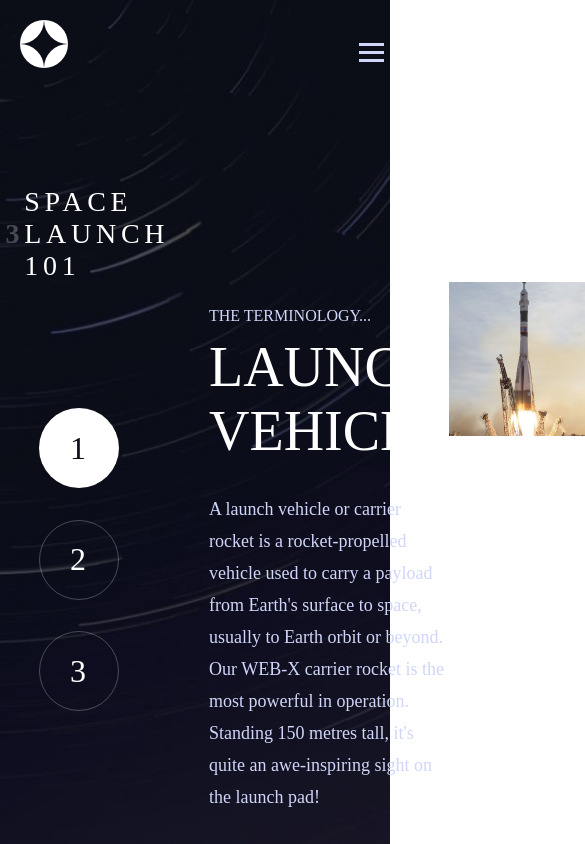
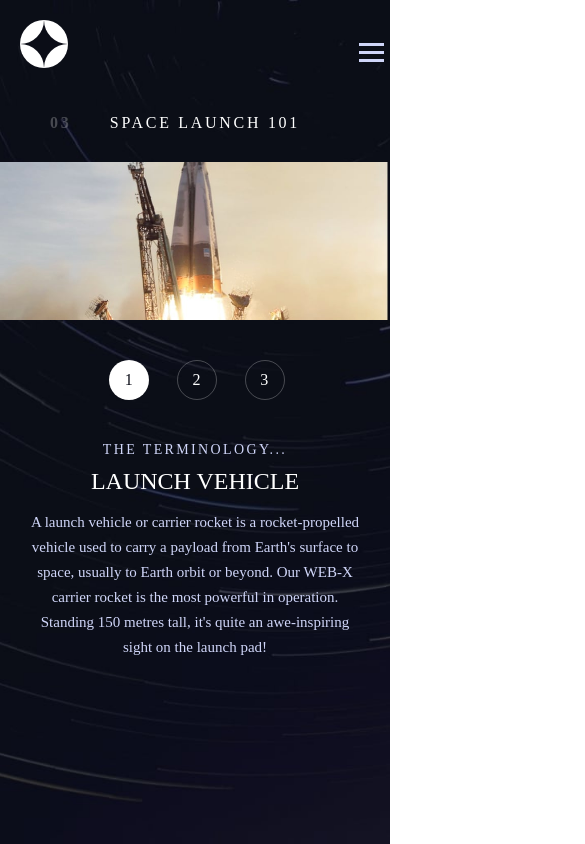
Before and after one commit to lukasviliams/space-tourism, a Vue app: page /technology in a window 390 px wide. Shown: the whole page, 585 px wide, since content can reach past the window. Built offline with nearby package versions, Linux system fonts and the light colour scheme; a web font is replaced by a local one.

Commit message:
responsive design for technology tab and mobile completed

```diff
--- a/src/components/technology-component.vue
+++ b/src/components/technology-component.vue
@@ -30,7 +30,10 @@
               </div>
             </div>
             <div class="img_container-technology">
+              <picture>
+                <source media="(max-width: 1000px)" srcset="../assets/img/technology/image-launch-vehicle-landscape.jpg">
               <img class="img" src="../assets/img/technology/image-launch-vehicle-portrait.jpg" alt="Could not fetched img, check src">
+              </picture>
             </div>
           </div>
         </template>
@@ -52,7 +55,10 @@
               </div>
             </div>
             <div class="img_container-technology">
+              <picture>
+                <source media="(max-width:1000px)" srcset="../assets/img/technology/image-spaceport-landscape.jpg">
               <img class="img" src="../assets/img/technology/image-spaceport-portrait.jpg" alt="Could not fetched img, check src">
+              </picture>
             </div>
           </div>
         </template>
@@ -74,7 +80,10 @@
               </div>
             </div>
             <div class="img_container-technology">
+              <picture>
+                <source media="(max-width:1000px)" srcset="../assets/img/technology/image-space-capsule-landscape.jpg">
               <img class="img" src="../assets/img/technology/image-space-capsule-portrait.jpg" alt="Could not fetched img, check src">
+              </picture>
             </div>
           </div>
         </template>
@@ -146,16 +155,15 @@ export default {
 </script>
 
 <style scoped>
-/* .technology-component{
-  height: 74vh;
-  width:100vw;
-} */
+.technology-component{
+  position: relative;
+}
 .header{
     display: flex;
     justify-content: center;
     align-items: center;
-    width: 20vw;
-    margin: 12vh 0 0 10vw;
+    width: 42rem;
+    margin: 10.5vh 0 0 10vw;
 }
 .header span{
   font-family: 'barlow';
@@ -241,4 +249,161 @@ img{
 .spacecapsule{
   display: flex;
 }
+/************************************* Responsive design **********************************/
+@media only screen and (max-width:1100px) {
+  .numbers-container, .header {
+    margin-left: 1vw;
+  }
+  .numbers-container{
+    margin-right: 3vw;
+  }
+  .slot_container-technology{
+    width: 40rem;
+  }
+}
+@media only screen and (max-width:1000px) {
+  .header{
+    margin: 3rem 0 3rem 5rem;
+    width: 32rem;
+  }
+  .header span {
+    font-size: 20px;
+  }
+  .heading5{
+    font-size: 20px;
+    letter-spacing: 3.38px;
+  }
+  .tab-container{
+    flex-direction: column;
+  }
+  .numbers-container{
+    flex-direction: row;
+    width: 22vw;
+    margin: 0;
+    height: fit-content;
+    position: absolute;
+    top: 53%;
+    left: 35%;
+  }
+  .number{
+    height: 58px;
+    width: 58px;
+    font-size: 24px;
+    letter-spacing: 1.5px;
+  }
+  .slot_parrent-technology{
+    flex-direction: column;
+  }
+  .slot_container-technology{
+    width: 100vw;
+    margin:0;
+    height: 40vh;
+  }
+  .text-container{
+    width: 100%;
+    height: 100%;
+    display: flex;
+    flex-direction: column;
+    justify-content: flex-end;
+    align-items: center;
+  }
+  .nav-text{
+    font-size: 16px;
+    letter-spacing: 2.7px;
+  }
+  .heading3{
+    font-size: 40px;
+  }
+  .body-text{
+    width: 41rem;
+    font-size: 16px;
+    line-height: 28px;
+  }
+  .img_container-technology{
+    order: -1;
+  }
+  .img{
+    max-height: 31rem;
+  }
+}
+@media only screen and (max-width: 900px) {
+  .numbers-container{
+    width: 24vw;
+  }
+}
+@media only screen and (max-width: 768px) {
+  .numbers-container{
+    width: 26vw;
+  }
+}
+@media only screen and (width: 768px) and (height: 1024px) {
+    .header{
+    margin: 6rem 0 6rem 5rem;
+    width: 32rem;
+  }
+}
+@media only screen and (max-width: 768px) {
+  .numbers-container{
+    width: 32vw;
+  }
+}
+@media only screen and (max-width: 670px) {
+  .numbers-container{
+    top: 49%;
+    left: 33%;
+    width: 35vw;
+  }
+}
+@media only screen and (max-width: 545px) {
+  .numbers-container{
+    top: 47%;
+    left: 31%;
+    width: 39vw;
+  }
+}
+@media only screen and (max-width: 500px) {
+  .numbers-container{
+    top: 45%;
+    left: 28%;
+    width: 45vw;
+  }
+}
+@media only screen and (max-width: 444px) {
+  .header {
+    width: 25rem;
+  }
+  .header span {
+    font-size: 16px;
+    letter-spacing: 2.7px;
+  }
+  .heading5{
+    font-size: 16px;
+    letter-spacing: 2.7px;
+  }
+  .number{
+    height: 40px;
+    width: 40px;
+    font-size: 16px;
+    letter-spacing: 1px;
+  }
+  .nav-text{
+    font-size: 14px;
+    letter-spacing: 2.36px;
+  }
+  .heading3{
+    font-size: 24px;
+    letter-spacing: 0;
+    margin-bottom: 1.5rem;
+  }
+  .text-container{
+    margin-top: 12rem;
+  }
+  .body-text{
+    text-align: center;
+    line-height: 25px;
+    font-size: 15px;
+    letter-spacing: 0;
+    width: 85%;
+  }
+}
 </style>
--- a/src/views/Technology.vue
+++ b/src/views/Technology.vue
@@ -22,4 +22,14 @@ export default {
   background-size: cover;
   background-position: center;
 }
+@media only screen and (max-width: 768px) {
+  .technology-container{
+    background-image: url('../assets/img/technology/background-technology-tablet.jpg');
+  }
+}
+@media only screen and (max-width: 375px) {
+  .technology-container{
+    background-image: url('../assets/img/technology/background-technology-mobile.jpg');
+  }
+}
 </style>
```
